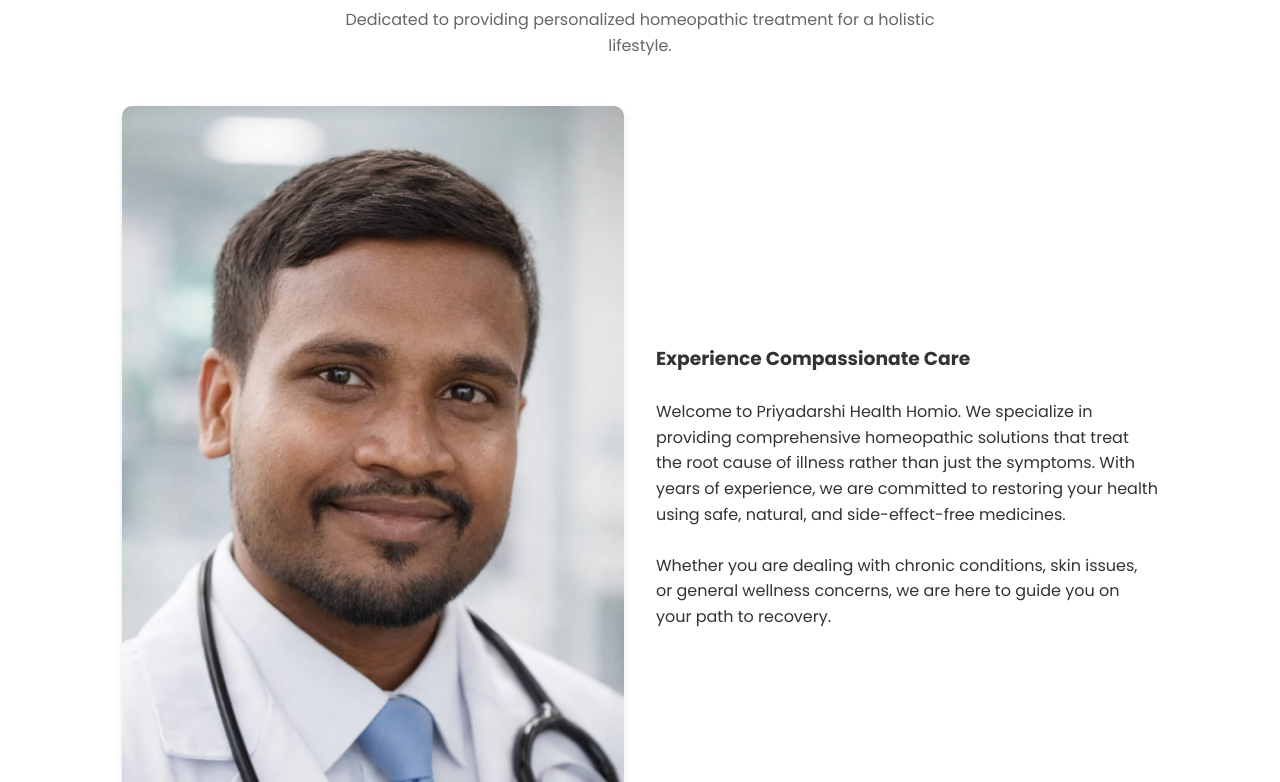
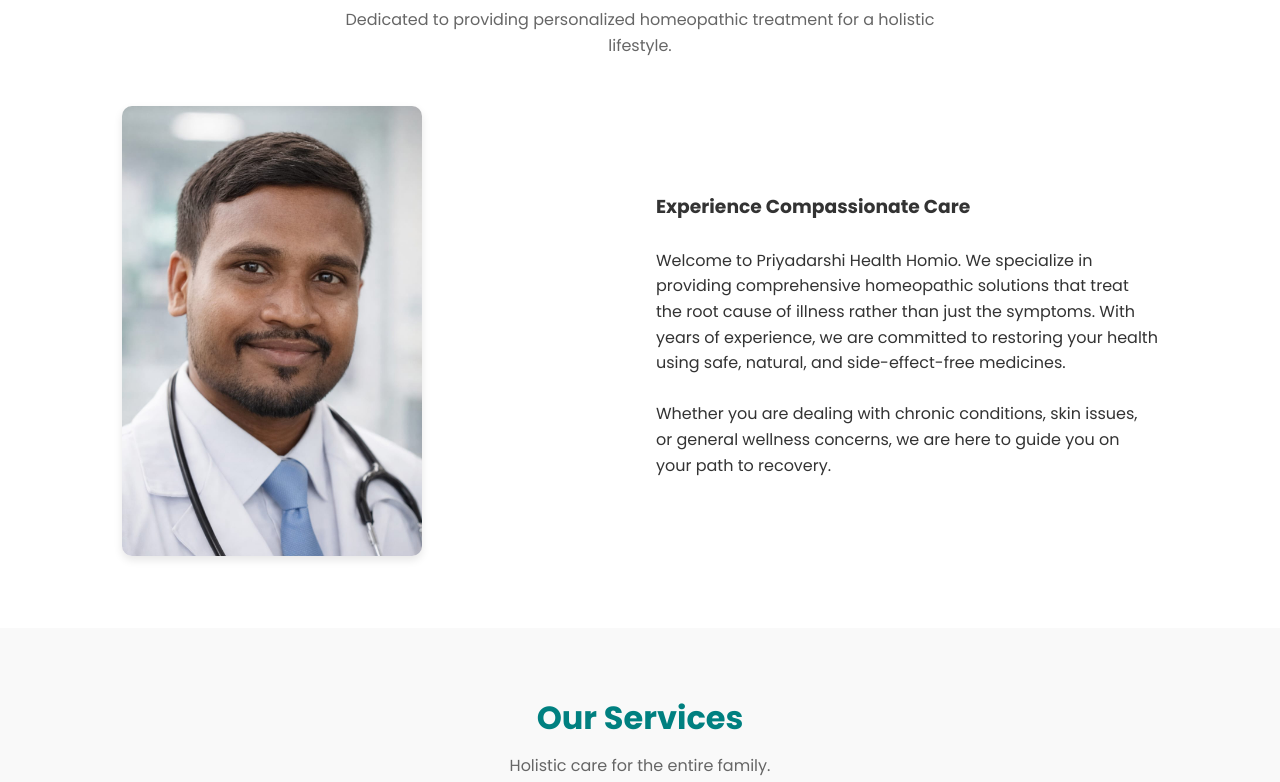
Before and after one commit to Prince-raj-sharma/priyadarshi-health-homeo, a plain HTML site: page index.html in a window 1280 px wide. Shown: the part 918-1700 px from the top of the page. Drawn offline with Linux system fonts and the light colour scheme.

Commit message:
Update image alt text for doctor in index.html

```diff
--- a/index.html
+++ b/index.html
@@ -297,7 +297,7 @@
         <div class="about-container">
             <div class="about-img">
                 <!-- Placeholder Image for Doctor -->
-                <img src="mama.jpg" alt="Doctor">
+                <img src="mama.jpg" alt="Dr Priyadarshi" style="width:300px; height:auto; border-radius:10px;">
             </div>
             <div class="about-text">
                 <h3>Experience Compassionate Care</h3>
```
